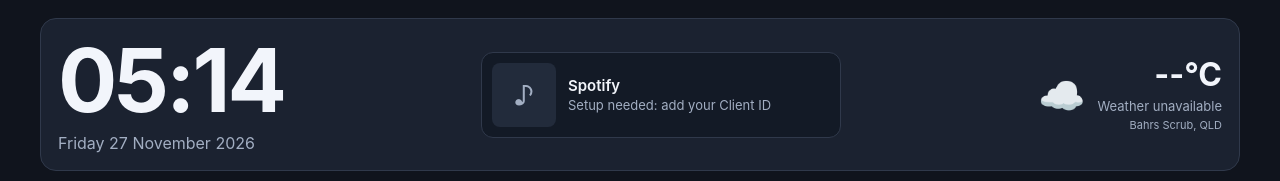
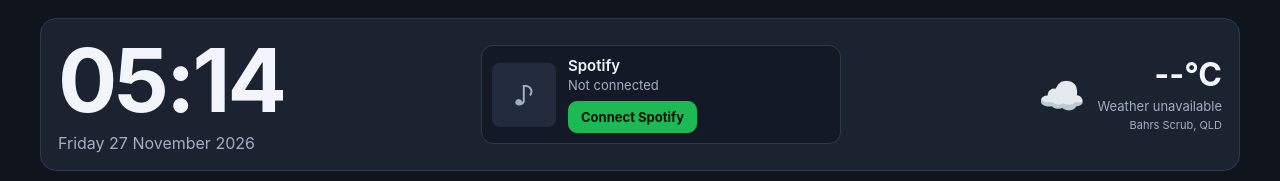
Before and after one commit to haydenkolson/ipad-command-centre, a plain HTML site: page index.html in a window 1280 px wide. Shown: the top 181 px of the page. Drawn offline with Linux system fonts and the light colour scheme; no server answers.

Commit message:
Add Spotify Client ID
Co-Authored-By: Claude Opus 5.5 <noreply@anthropic.com>
Claude-Session: https://claude.ai/code/session_01B3ejecH9AJBRgK3wbhdv6o

```diff
--- a/index.html
+++ b/index.html
@@ -72,7 +72,7 @@ $('washer-refresh').addEventListener('click',updateWasher);updateWasher();setInt
 
 // Spotify — now playing + playback controls via the Spotify Web API.
 // Uses the PKCE sign-in flow, so no secret lives in this file. A Client ID is public by design.
-const SPOTIFY_CLIENT_ID='';
+const SPOTIFY_CLIENT_ID='a5ea89193bbe4f4293c6009db5bc6bf3';
 const SPOTIFY_REDIRECT=location.origin+location.pathname.replace(/index\.html$/,'');
 const SPOTIFY_SCOPES='user-read-playback-state user-modify-playback-state user-read-currently-playing';
 const SP_PLAY='<svg viewBox="0 0 24 24" aria-hidden="true"><path d="M7 4v16l13-8z"/></svg>';
```
